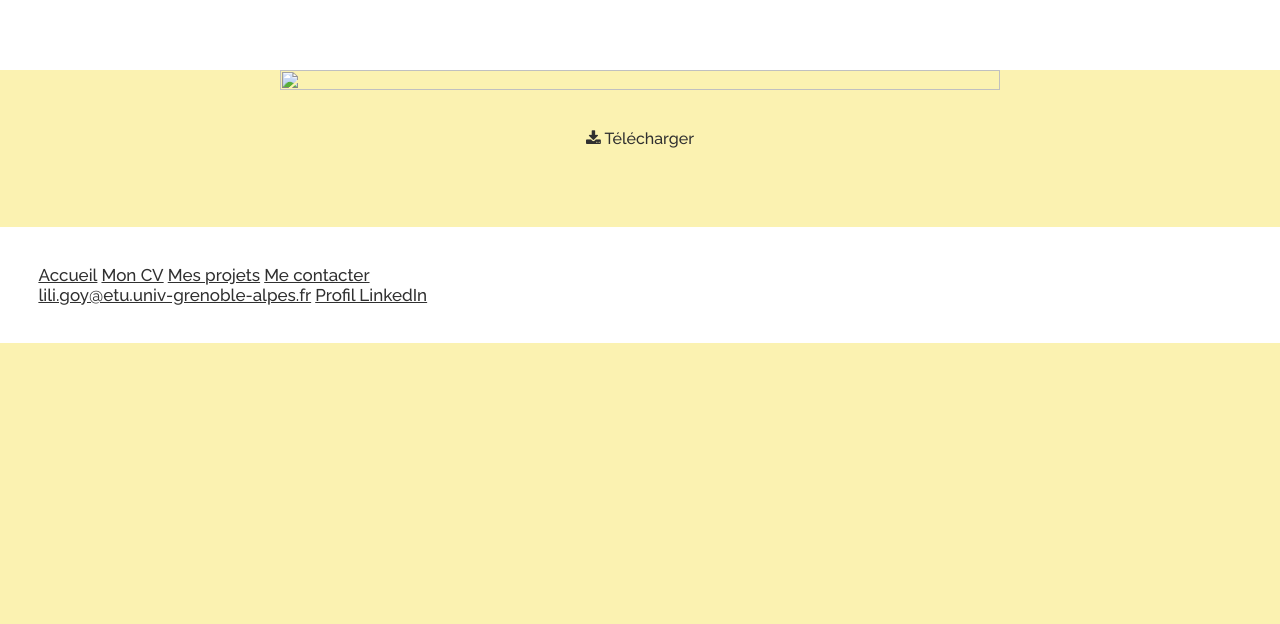
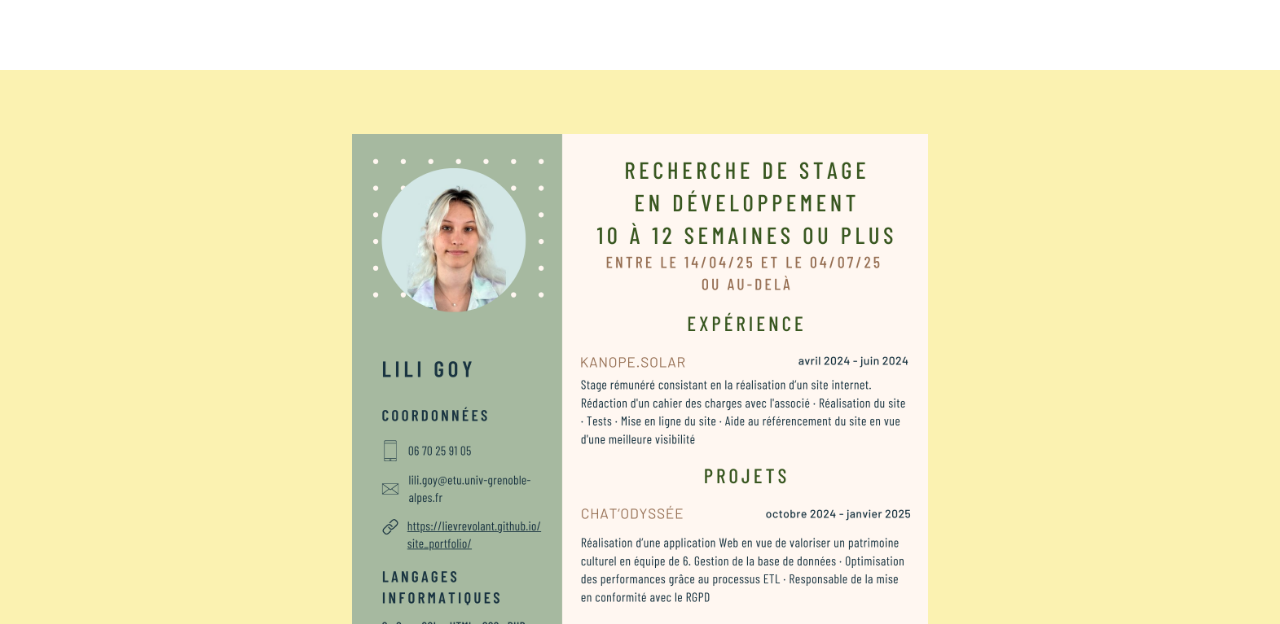
Before and after one commit to LievreVolant/site_portfolio, a plain HTML site: page cv.html in a window 1280 px wide. Shown: the part 176-800 px from the top of the page. Drawn offline with Linux system fonts and the light colour scheme.

Commit message:
- Mise à jour des footers - Correction des carrousels des passions - Réduction et replacement du CV

```diff
--- a/cv.html
+++ b/cv.html
@@ -29,11 +29,11 @@
 
     <body>
         <!-- Mon CV -->
-            <div class="inner" style="text-align: center;">
+            <div class="inner" style="display:flex; flex-direction: column; align-items:center; margin: 5%;">
 
-                <img src="images/cv.jpg" height="75%" width="75%"/>
+                <img src="public/images/cv.png" width="50%"/>
 
-                <a href="images/cv.pdf" download="liligoy_cv"><button style="width:25%; margin-top: 20px;"><i class="fa fa-download"></i> Télécharger</button></a>
+                <a href="public/images/cv.pdf" download="liligoy_cv"><button style="margin-top: 20px;"><i class="fa fa-download"></i> Télécharger</button></a>
             </div>
 
         <!-- Le télécharger -->
@@ -41,22 +41,22 @@
     </body>
 
     <footer>
-        <div class="boite_footer">
+        <div class="div-boite-footer">
             <!-- Rappel navigation -->
-                <div class="navigation">
+                <div class="div-navigation">
                     <a href="index.html">Accueil</a>
                     <a href="cv.html">Mon CV</a>
                     <a href="projets.html">Mes projets</a>
                     <a href="contact.html">Me contacter</a>
                 </div>
             <!-- Me contacter -->
-                <div class="contact">
+                <div class="div-contact">
                     <a href="mailto:lili.goy@etu.univ-grenoble-alpes.fr">lili.goy@etu.univ-grenoble-alpes.fr</a>
                     <a href="https://www.linkedin.com/in/lili-goy-2216a2337/">Profil LinkedIn</a>
                 </div>
         </div>
     </footer>
 
-    <script src="js/main.js"></script>
+    <script src="public/js/main.js"></script>
 
 </html>
--- a/public/css/main.css
+++ b/public/css/main.css
@@ -118,6 +118,10 @@ p {
 a {
   font-size: 17px;
   color: #303030;
+}
+
+a:hover {
+  text-decoration: none;
 }
 
 .sr-only {
@@ -269,8 +273,8 @@ html { scroll-behavior: smooth; }
 .slider-petit {
   margin: auto;
   margin-top: 5%;
+  width: 250px;
   text-align: center;
-  overflow: hidden;
 }
 
 .slides {
```
Also changed, not shown: contact.html (+4 -4 lines), index.html (+2 -2 lines), projets.html (+4 -4 lines), template_projet.html (+4 -4 lines).
